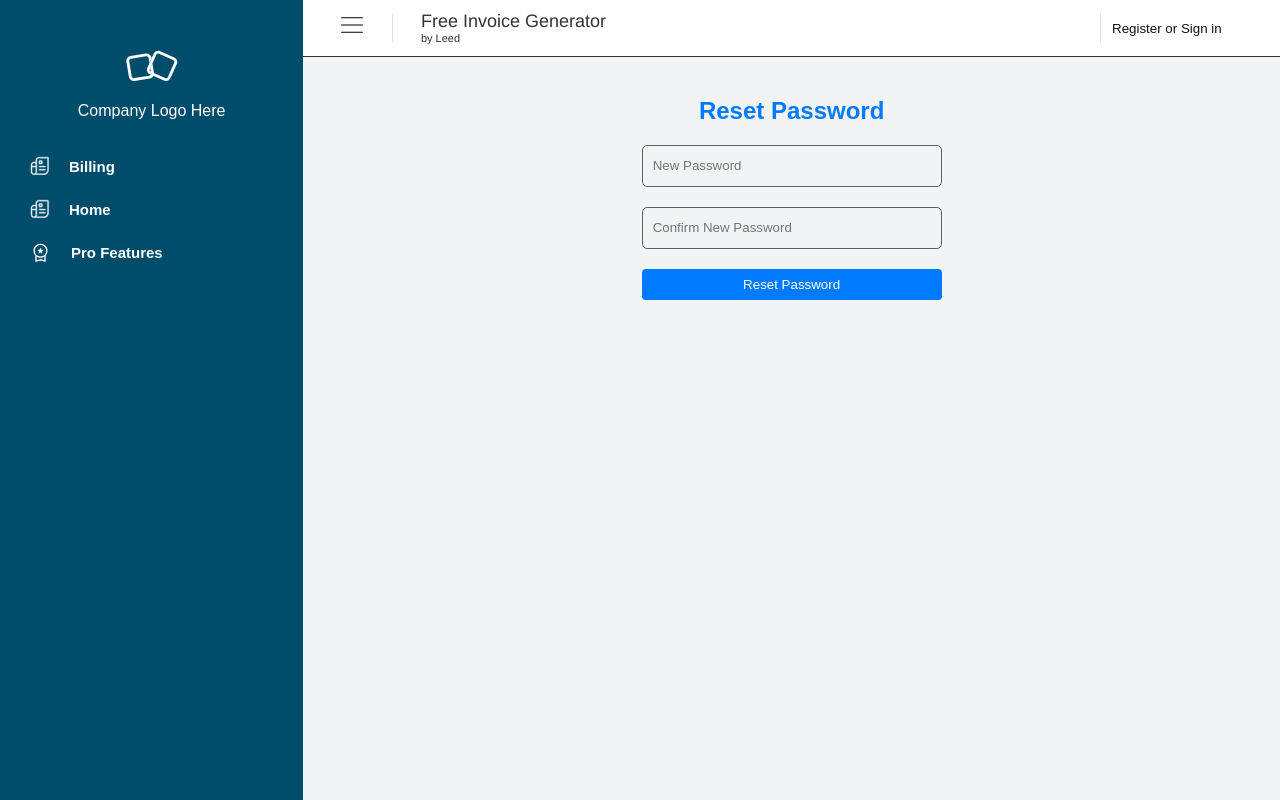
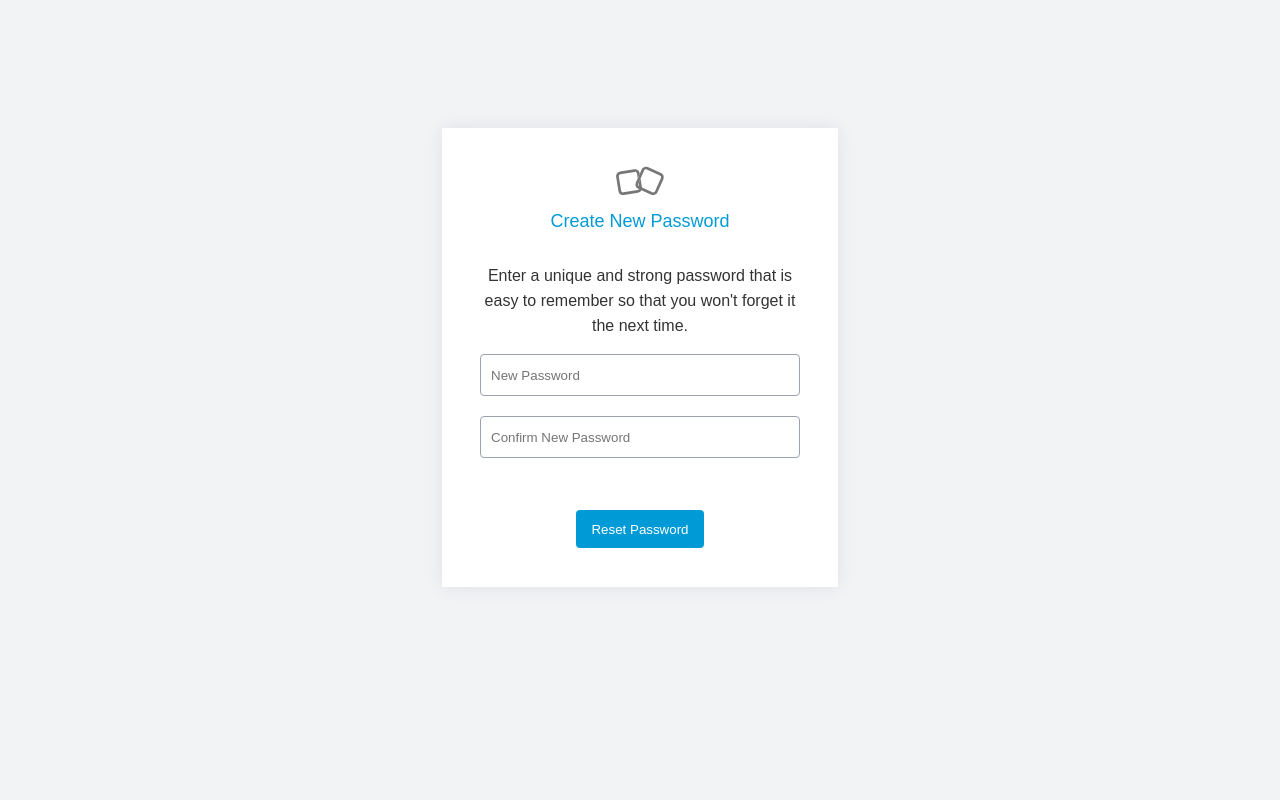
Before and after one commit to adnanmalik3737/invoice-generator, a React (Create React App) app: page /resetpassword in a window 1280 px wide. Built offline with nearby package versions, Linux system fonts and the light colour scheme.

Commit message:
Backend locally hosted and fetched user data, Reset password design completed which was changed in figma

```diff
--- a/src/App.js
+++ b/src/App.js
@@ -17,13 +17,15 @@ function App() {
   const openPopup = () => {
     setIsPopupOpen(true);
   };
+  const [isUserLoggedIn, setIsUserLoggedIn] = useState(false);
 
-  // useEffect(() => {
-  //   const isLoggedIn = localStorage.getItem("isUserLoggedIn");
-  //   if (isLoggedIn === "true") {
-  //     setIsUserLoggedIn(true);
-  //   }
-  // }, []);
+  useEffect(() => {
+    const isLoggedIn = localStorage.getItem("isUserLoggedIn");
+    console.log(isLoggedIn);
+    if (isLoggedIn === "true") {
+      setIsUserLoggedIn(true);
+    }
+  }, []);
 
   const [showUserProfile, setShowUserProfile] = useState(false);
 
--- a/src/screens/HeaderBar/Accounts.js
+++ b/src/screens/HeaderBar/Accounts.js
@@ -12,6 +12,8 @@ import recoverPass from "../../img/recoverPass.svg";
 import userA from "../../img/userA.svg";
 import UserProfile from "./UserProfile";
 
+axios.defaults.withCredentials = true;
+
 const Accounts = ({ isOpen, onClose, setIsUserLoggedIn }) => {
   const [isLogin, setIsLogin] = useState(true);
   const [email, setEmail] = useState("");
@@ -21,6 +23,7 @@ const Accounts = ({ isOpen, onClose, setIsUserLoggedIn }) => {
   const [passwordMismatch, setPasswordMismatch] = useState(false);
   const [resetEmail, setResetEmail] = useState("");
   const [resetMessage, setResetMessage] = useState("");
+  const baseUrl = process.env.REACT_APP_BASE_URL;
 
   // const [user, setUser] = useState(null);
 
@@ -124,13 +127,10 @@ const Accounts = ({ isOpen, onClose, setIsUserLoggedIn }) => {
     e.preventDefault();
 
     try {
-      const response = await axios.post(
-        "https://invoice-generator.up.railway.app/api/auth/login",
-        {
-          email,
-          password,
-        }
-      );
+      const response = await axios.post(`${baseUrl}api/auth/login`, {
+        email,
+        password,
+      });
 
       if (response.status === 200) {
         setIsUserLoggedIn(true);
@@ -154,16 +154,37 @@ const Accounts = ({ isOpen, onClose, setIsUserLoggedIn }) => {
   };
 
   // Google Login Function
-
   const handleGoogleLogin = async (e) => {
     console.log("Login function triggered");
     e.preventDefault();
+    try {
+      const response = await axios.get(`${baseUrl}api/auth/google`);
+      if (response.status === 200) {
+        setIsUserLoggedIn(true);
+        setLoginResponse(response.data);
+        console.log("User data:", response.data);
+        // fetchUserData();  Fetch user data after successful login
+        // onClose();
+        const body = JSON.stringify({
+          email,
+          password,
+        });
+        console.log(body);
+        console.log(response.data);
+      } else {
+        console.log("Login Error:", response.data.error);
+      }
+    } catch (error) {
+      console.error("Network Error:", error.message);
+    }
+  };
 
+  // Facebook Login Function
+  const handleFbLogin = async (e) => {
+    console.log("Login function triggered");
+    e.preventDefault();
     try {
-      const response = await axios.get(
-        "https://invoice-generator.up.railway.app/api/auth/google"
-      );
-
+      const response = await axios.get(`${baseUrl}api/auth/facebook`);
       if (response.status === 200) {
         setIsUserLoggedIn(true);
         setLoginResponse(response.data);
@@ -185,12 +206,9 @@ const Accounts = ({ isOpen, onClose, setIsUserLoggedIn }) => {
   };
 
   // Logout Function
-
   const handleLogout = async () => {
     try {
-      const logresponse = await axios.get(
-        "https://invoice-generator.up.railway.app/api/auth/logout"
-      );
+      const logresponse = await axios.get(`${baseUrl}api/auth/logout`);
       if (logresponse.data.message === "Logged out successfully!") {
         // Reset user data and login state
         setUser(null);
@@ -210,15 +228,11 @@ const Accounts = ({ isOpen, onClose, setIsUserLoggedIn }) => {
   // Get User data API with AXIOS Method
   async function fetchUserData() {
     try {
-      const response = await axios.get(
-        "https://invoice-generator.up.railway.app/api/user/get",
-        {
-          // headers: {
-          //   "Content-Type": "application/json",
-          // },
-          withCredentials: true, // Ensure cookies (like the session ID) are sent with the request
-        }
-      );
+      const response = await axios.get(`${baseUrl}api/user/get`, {
+        // headers: {
+        //   "Content-Type": "application/json",
+        // },
+      });
 
       if (response.status === 200) {
         const userData = response.data;
@@ -246,7 +260,7 @@ const Accounts = ({ isOpen, onClose, setIsUserLoggedIn }) => {
 
     try {
       const response = await axios.post(
-        "https://invoice-generator.up.railway.app/api/user/create",
+        `${baseUrl}api/user/create`,
         {
           name,
           email,
@@ -260,21 +274,23 @@ const Accounts = ({ isOpen, onClose, setIsUserLoggedIn }) => {
         }
       );
 
-      setSignupResponse(response.data);
-      if (response.status === 200) {
-        console.log("Signup Success!");
+      setSignupResponse(response.data.message);
+      if (response.data.code === 201) {
+        console.log(response.data);
         const body = JSON.stringify({
           name,
           email,
           password,
           confirmPassword,
         });
-        console.log(response.data);
+      } else if (response.data.code === 400) {
+        console.log("Signup Error:", response.data.message);
       } else {
-        console.log("Signup Error:", response.data.error);
+        console.log("Signup error:", response.data.errors[0].msg);
+        setSignupResponse(response.data.errors[0].msg);
       }
     } catch (error) {
-      console.error("Network Error:", error.message);
+      console.error("Network Errrror:", error.message);
     }
   };
 
@@ -283,7 +299,7 @@ const Accounts = ({ isOpen, onClose, setIsUserLoggedIn }) => {
     e.preventDefault();
     try {
       const response = await axios.post(
-        "https://invoice-generator.up.railway.app/api/user/forgetpassword",
+        `${baseUrl}api/user/forgetpassword`,
         {
           email: resetEmail,
         },
@@ -426,11 +442,7 @@ const Accounts = ({ isOpen, onClose, setIsUserLoggedIn }) => {
         )}
 
         <div className="response-details">
-          {isLogin ? (
-            <p>{loginResponse.message}</p>
-          ) : (
-            <p>{signupResponse.message}</p>
-          )}
+          {isLogin ? <p>{loginResponse.message}</p> : <p>{signupResponse}</p>}
         </div>
       </form>
 
@@ -517,7 +529,7 @@ const Accounts = ({ isOpen, onClose, setIsUserLoggedIn }) => {
             </div>
           </div>
           <div className="socials">
-            <div className="facebook">
+            <div className="facebook" onClick={handleFbLogin}>
               <img src={facebook} width="24" height="24" />
             </div>
           </div>
--- a/src/screens/HeaderBar/HeaderStyle.css
+++ b/src/screens/HeaderBar/HeaderStyle.css
@@ -137,26 +137,65 @@
   align-items: center;
 }
 
+.resetPassword {
+  position: fixed;
+  top: 0;
+  left: 0;
+  right: 0;
+  bottom: 0;
+  z-index: 1000;
+  background-color: #f2f3f5;
+}
+
 .resetPass {
   display: flex;
   flex-direction: column;
+  margin: 10% auto;
+  background: #fff;
+  box-shadow: 0px 0px 17px 0px rgba(16, 40, 73, 0.09);
+  padding: 3%;
+  width: 25%;
+}
+.resetPass img {
+  text-align: center;
   margin: auto;
 }
 .resetPass h2 {
   text-align: center;
-  color: #007bff;
+  color: #009bd6;
+  font-size: 18px;
+  font-style: normal;
+  font-weight: 500;
+  line-height: normal;
+}
+
+.resetPass p {
+  text-align: center;
+  color: #333333;
+  font-size: 16px;
+  font-style: normal;
+  font-weight: 300;
+  line-height: 25px; /* 156.25% */
 }
 .resetPassForm {
   display: flex;
   flex-direction: column;
   margin: auto;
-  width: 300px;
+  width: 100%;
 }
 .resetPassForm input {
   padding: 10px;
   margin-bottom: 20px;
-  border-radius: 5px;
-  border: 1px solid #606060;
-  background: #f2f3f5;
+  border-radius: 4px;
+  border: 1px solid #9ca3af;
+  background: #ffffff;
   height: 20px;
 }
+.resetPassForm button {
+  width: 40%;
+  margin: 10% auto 0 auto;
+  height: 38px;
+  padding: 7px 13px;
+  border-radius: 4px;
+  background: #009bd6;
+}
--- a/src/screens/HeaderBar/ResetPassword.js
+++ b/src/screens/HeaderBar/ResetPassword.js
@@ -1,5 +1,6 @@
 import React, { useState, useEffect } from "react";
 import "./HeaderStyle.css";
+import companyLogo from "../../img/companyLogo.svg";
 
 const ResetPassword = () => {
   const [newPassword, setNewPassword] = useState("");
@@ -39,8 +40,11 @@ const ResetPassword = () => {
       );
 
       const responseData = await response.json();
-      if (response.ok) {
+      console.log(responseData.data);
+      if (responseData.code === 200) {
         setMessage("Password successfully reset!");
+      } else if (responseData.code === 400) {
+        setMessage("Invalid or expired token");
       } else {
         setMessage("Password not successfully reset!");
       }
@@ -50,8 +54,15 @@ const ResetPassword = () => {
   };
 
   return (
+    <div className="resetPassword">
       <div className="resetPass">
-      <h2>Reset Password</h2>
+        <img src={companyLogo} width="50" height="30"></img>
+
+        <h2>Create New Password</h2>
+        <p>
+          Enter a unique and strong password that is easy to remember so that
+          you won't forget it the next time.
+        </p>
         <form className="resetPassForm" onSubmit={handleResetPassword}>
           <input
             type="password"
@@ -67,6 +78,7 @@ const ResetPassword = () => {
         </form>
         {message && <p>{message}</p>}
       </div>
+    </div>
   );
 };
 
--- a/src/screens/MainForm/MainForm.js
+++ b/src/screens/MainForm/MainForm.js
@@ -738,16 +738,16 @@ function MainForm(props) {
         style={{ backgroundColor: props.selectedColor }}
       >
         Selected Color
-      </div> */}
-        <button
+      </div>
+      <button
           className="sidebar-btn dotted"
           onClick={() => {
-            /* Logic to add new item field */
+
           }}
         >
           <span>0</span>
           <span>New Item Field</span>
-        </button>
+        </button> */}
       </div>
     </div>
   );
--- a/src/screens/Sidebar/SidebarOptions.js
+++ b/src/screens/Sidebar/SidebarOptions.js
@@ -95,16 +95,16 @@ function SidebarOptions(props) {
         style={{ backgroundColor: props.selectedColor }}
       >
         Selected Color
-      </div> */}
+      </div>
       <button
         className="sidebar-btn dotted"
         onClick={() => {
-          /* Logic to add new item field */
+
         }}
       >
         <span>0</span>
         <span>New Item Field</span>
-      </button>
+      </button> */}
     </div>
   );
 }
```
Also changed, not shown: src/img/companyLogo.svg (added), 1 other file (tests, documents, lock files or other folders). Lines whose indentation alone changed are shown as unchanged.
